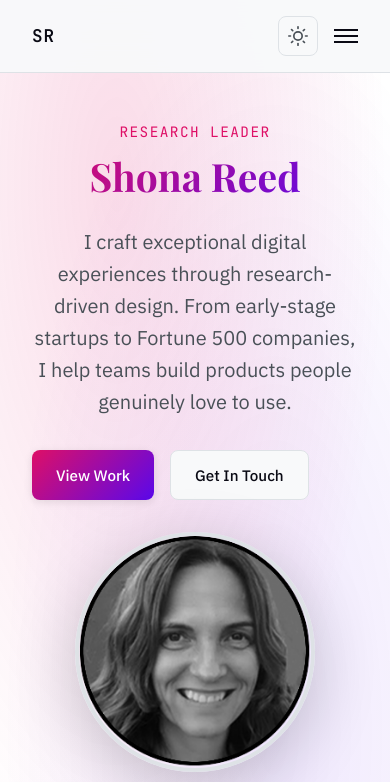
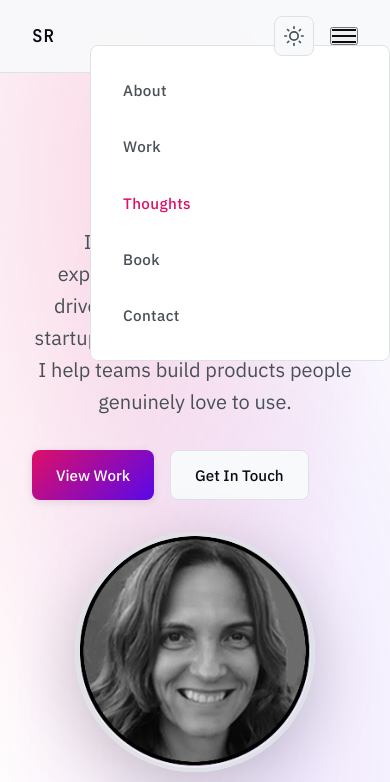
Before and after one commit to prodigic/shona-reed-portfolio, a website: page index.html in a window 390 px wide. Shown: the top 782 px of the page. Drawn offline with nearby package versions, Linux system fonts and the light colour scheme.

Commit message:
Refactor mobile menu to use native CSS Popover API
- Replace manual JavaScript toggle with native popover attribute
- Convert nav-toggle div to button with popovertarget
- Update CSS to use :popover-open instead of .active class
- Add CSS anchor positioning for better menu placement
- Implement scroll listener to close menu on scroll
- Simplify JavaScript - popover handles light dismiss automatically

Benefits:
- Native light dismiss (ESC key, outside clicks)
- Better accessibility out of the box
- Cleaner code with less JavaScript
- Modern CSS standards
- Menu closes automatically on scroll

Co-Authored-By: Claude Haiku 4.5 <noreply@anthropic.com>

```diff
--- a/index.html
+++ b/index.html
@@ -13,7 +13,7 @@
     <nav>
         <div class="container">
             <a href="#" class="nav-logo">SR</a>
-            <ul class="nav-links">
+            <ul class="nav-links" id="mobile-menu" popover>
                 <li><a href="#about" class="nav-link">About</a></li>
                 <li><a href="#work" class="nav-link">Work</a></li>
                 <li><a href="#thoughts" class="nav-link">Thoughts</a></li>
@@ -37,11 +37,11 @@
                         <path d="M21 12.79A9 9 0 1 1 11.21 3 7 7 0 0 0 21 12.79z"></path>
                     </svg>
                 </button>
-                <div class="nav-toggle">
+                <button class="nav-toggle" popovertarget="mobile-menu" aria-label="Toggle navigation menu">
                     <span></span>
                     <span></span>
                     <span></span>
-                </div>
+                </button>
             </div>
         </div>
     </nav>
--- a/src/js/main-modern.js
+++ b/src/js/main-modern.js
@@ -305,31 +305,23 @@ class ModernPortfolio {
             });
         }
 
-        // Mobile navigation toggle
-        const navToggle = document.querySelector('.nav-toggle');
-        const navLinks = document.querySelector('.nav-links');
+        // Mobile navigation - using native popover API
+        const mobileMenu = document.getElementById('mobile-menu');
 
-        if (navToggle && navLinks) {
-            navToggle.addEventListener('click', () => {
-                navLinks.classList.toggle('active');
-            });
-
-            // Close mobile menu when a link is clicked
+        if (mobileMenu) {
+            // Close menu when a link is clicked
             document.querySelectorAll('.nav-link').forEach(link => {
                 link.addEventListener('click', () => {
-                    navLinks.classList.remove('active');
+                    mobileMenu.hidePopover();
                 });
             });
 
-            // Close mobile menu when scrolling
-            let lastScrollY = window.scrollY;
-
-            setInterval(() => {
-                if (window.scrollY !== lastScrollY && navLinks.classList.contains('active')) {
-                    navLinks.classList.remove('active');
+            // Close menu when scrolling for better UX
+            window.addEventListener('scroll', () => {
+                if (mobileMenu.matches(':popover-open')) {
+                    mobileMenu.hidePopover();
                 }
-                lastScrollY = window.scrollY;
-            }, 50);
+            }, { passive: true });
         }
 
         // Theme toggle functionality
```
Also changed, not shown: dist/styles-modern.css.
